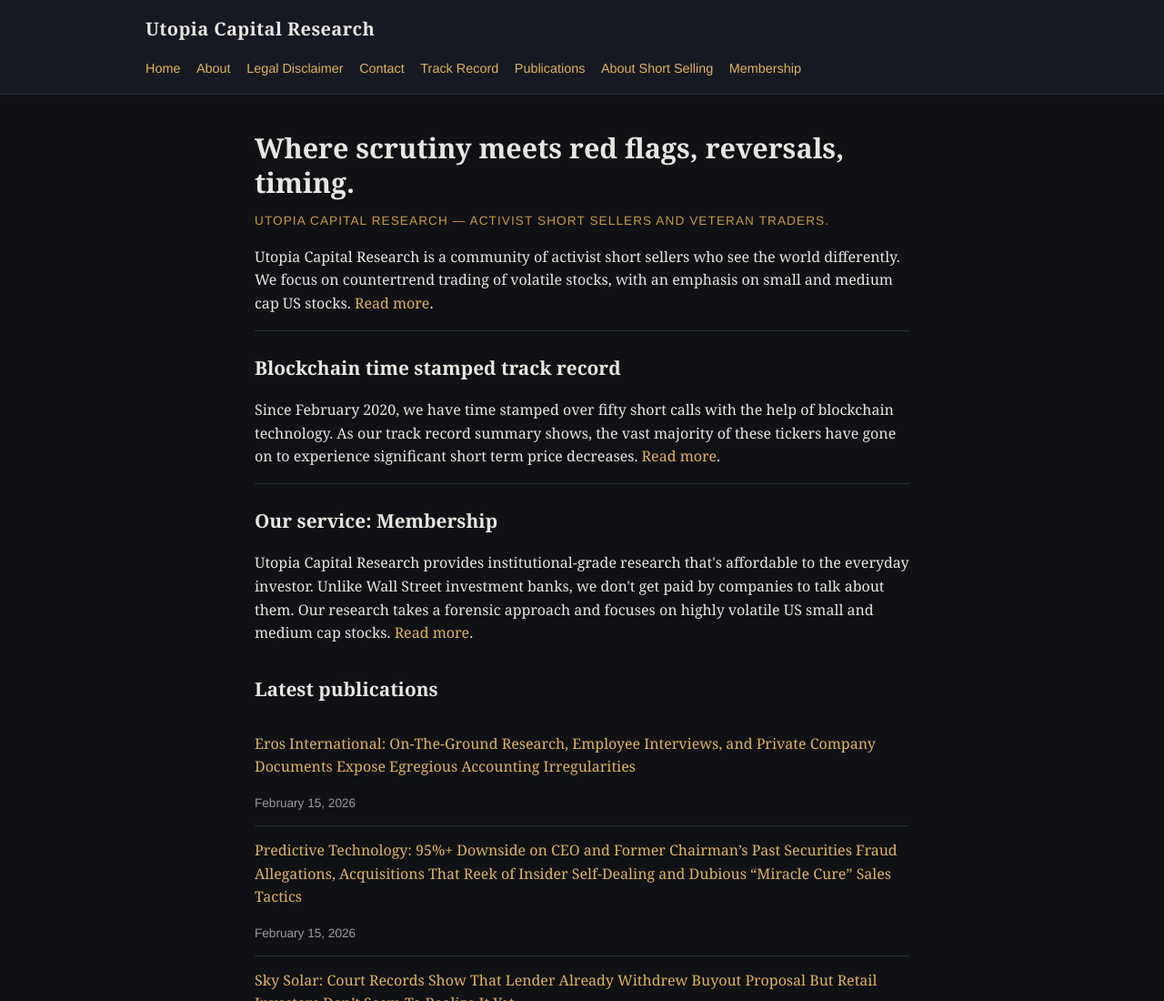
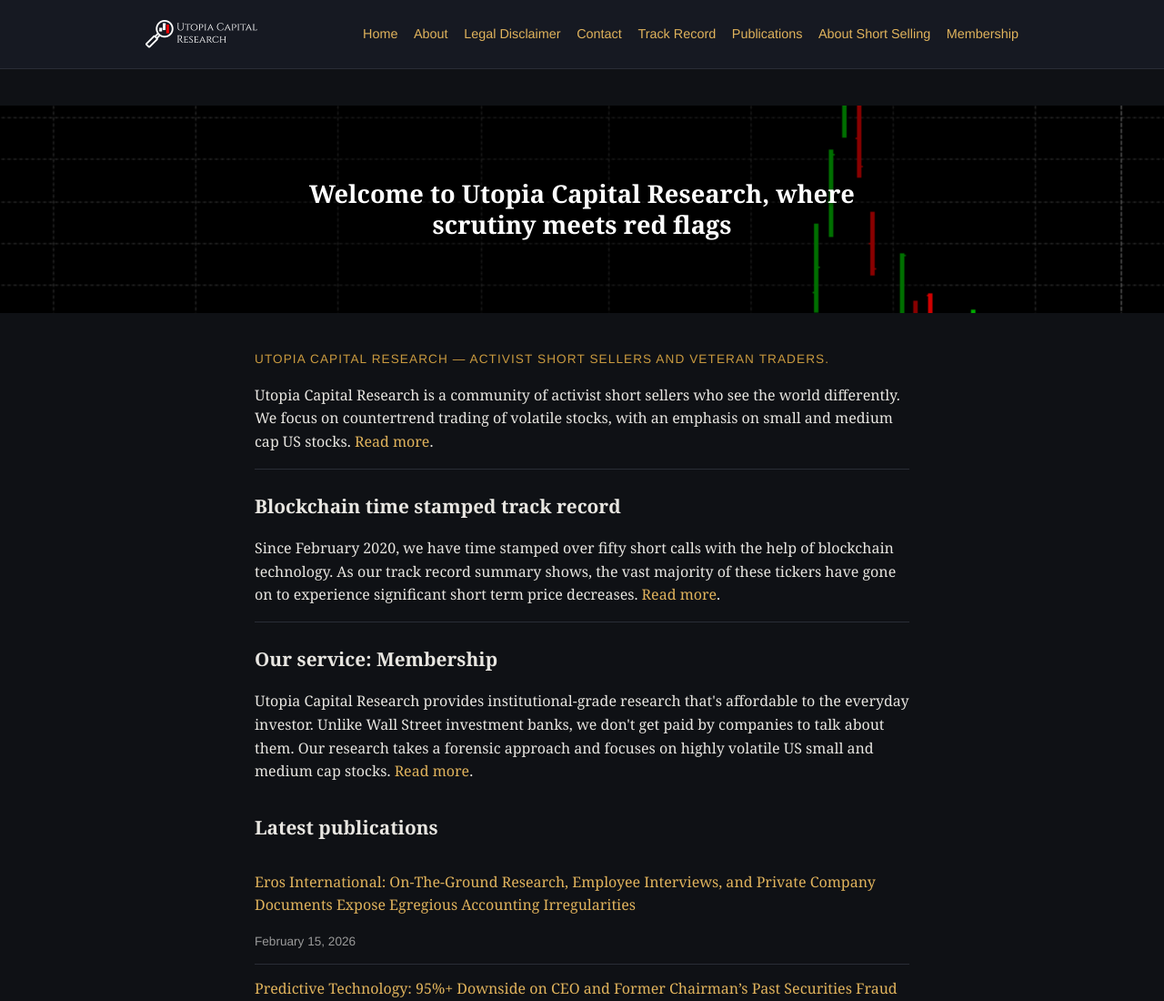
Before and after one commit to Ibiza10101/utopiacap-site, an Eleventy site: page src/index.njk in a window 1280 px wide. Shown: the top 1100 px of the page at 91% size. Built offline with nearby package versions, Linux system fonts and the light colour scheme; Eleventy itself is replaced by a stand-in of ours; files that its build step writes are made by us from their sources.

Commit message:
Restore original logo and homepage hero banner
The original site had an Avada "fusion-slider" hero (just one slide
across every archived snapshot, so not a real carousel) with a
candlestick background image and headline, plus a white logo in the
header -- both recovered from the Wayback Machine and wired back in:
the site header now shows the real logo image instead of plain text,
and the homepage has the original hero banner (background image +
headline) above the existing intro copy.

Co-Authored-By: Claude Sonnet 5 <noreply@anthropic.com>

```diff
--- a/src/_includes/base.njk
+++ b/src/_includes/base.njk
@@ -10,7 +10,7 @@
 <body>
   <header class="site-header">
     <div class="wrap">
-      <a class="brand" href="/">Utopia Capital Research</a>
+      <a class="brand" href="/"><img src="/wp-content/uploads/2020/08/ucr_logo_white_smallwide.png" alt="Utopia Capital Research" width="126" height="43"></a>
       <nav>
         <a href="/">Home</a>
         <a href="/about/">About</a>
--- a/src/assets/style.css
+++ b/src/assets/style.css
@@ -48,6 +48,13 @@ a:hover { text-decoration: underline; }
   font-weight: bold;
   letter-spacing: 0.02em;
   color: var(--text);
+  display: inline-flex;
+  align-items: center;
+}
+.site-header .brand img {
+  display: block;
+  height: 43px;
+  width: auto;
 }
 .site-header nav {
   display: flex;
@@ -61,6 +68,28 @@ main.wrap { padding-top: 2.5rem; padding-bottom: 3rem; }
 
 h1 { font-size: 1.9rem; line-height: 1.25; margin: 0 0 0.75rem; }
 h2 { font-size: 1.3rem; margin-top: 2rem; }
+
+.hero-banner {
+  width: 100vw;
+  margin-left: calc(-50vw + 50%);
+  margin-bottom: 2.5rem;
+  background-size: cover;
+  background-position: center;
+  background-color: #000;
+}
+.hero-banner-inner {
+  max-width: var(--max-width);
+  margin: 0 auto;
+  padding: 5rem 1.25rem;
+  background: linear-gradient(rgba(0,0,0,0.35), rgba(0,0,0,0.35));
+  text-align: center;
+}
+.hero-banner-inner h1 {
+  color: #fff;
+  font-size: 1.7rem;
+  margin: 0;
+  text-shadow: 0 1px 4px rgba(0,0,0,0.6);
+}
 
 .hero .tagline {
   font-family: Helvetica, Arial, sans-serif;
--- a/src/index.njk
+++ b/src/index.njk
@@ -2,8 +2,13 @@
 layout: base.njk
 title: null
 ---
+<section class="hero-banner" style="background-image: url('/wp-content/uploads/2015/01/Utopia-Background-IGC-2.png');">
+  <div class="hero-banner-inner">
+    <h1>Welcome to Utopia Capital Research, where scrutiny meets red flags</h1>
+  </div>
+</section>
+
 <section class="hero">
-  <h1>Where scrutiny meets red flags, reversals, timing.</h1>
   <p class="tagline">Utopia Capital Research — activist short sellers and veteran traders.</p>
   <p>Utopia Capital Research is a community of activist short sellers who see the world differently.
      We focus on countertrend trading of volatile stocks, with an emphasis on small and medium cap US stocks.
```
Also changed, not shown: src/wp-content/uploads/2015/01/Utopia-Background-IGC-2.png (added), src/wp-content/uploads/2020/08/ucr_logo_white_smallwide.png (added).
